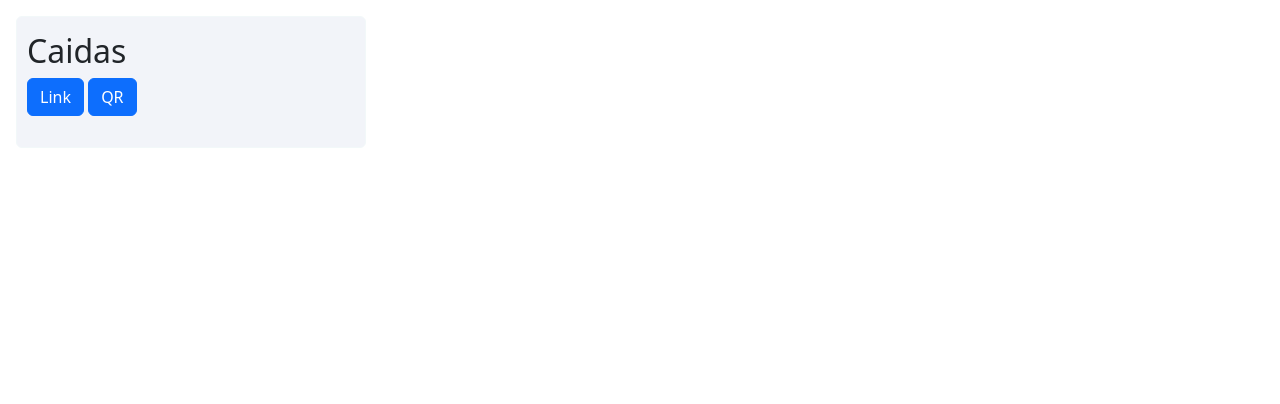
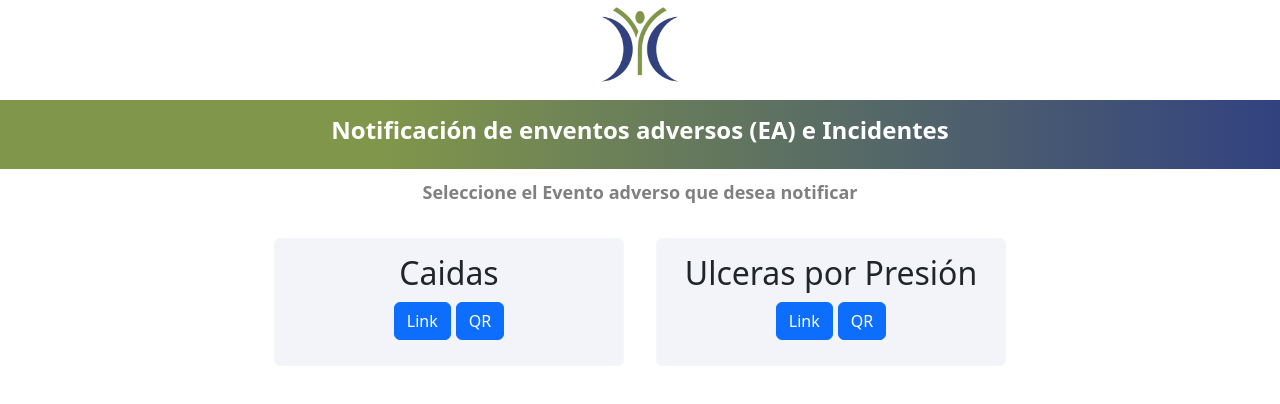
Before and after one commit to Geer68/cdcadversos, a plain HTML site: page index.html in a window 1280 px wide. Drawn offline with nearby package versions, Linux system fonts and the light colour scheme.

Commit message:
titulos y tarjetas beta

```diff
--- a/index.html
+++ b/index.html
@@ -13,23 +13,64 @@
 </head>
 
 <body>
+  <div class="logo">
+    <img src="cdc-logo.png" alt="logo-clinica-de-cuyo">
+  </div>
+  <div class="suscribe">
+    <div>
+      <h4 style="font-weight: bold;">Notificación de enventos adversos (EA) e Incidentes</h4>
+    </div>
+  </div>
+  <div class="texto">
+    <p>Seleccione el Evento adverso que desea notificar</p>
+  </div>
+
+  <div class="card-wrap">
+
     <article>
+      <div class="tittleCard">
         <h2>Caidas</h2>
-        <p>
-            <button type="button" class="btn btn-primary">Link</button>
-            <button class="btn btn-primary" type="button" data-bs-toggle="collapse" data-bs-target="#collapseExample" aria-expanded="false" aria-controls="collapseExample" href="https://form.jotform.com/222692976561064"> QR</button>
-        </p>
+      </div>
+      <div class="botones">
+        <a class="btn btn-primary" href="https://form.jotform.com/222692976561064" role="button">Link</a>
+
+        <button class="btn btn-primary" type="button" data-bs-toggle="collapse" data-bs-target="#collapseExample"
+          aria-expanded="false" aria-controls="collapseExample"> QR</button>
+      </div>
+
       <div class="collapse" id="collapseExample">
-            <div class="card card-body" style="background-color: rgba(53, 157, 69, 0.738);">
+        <div class="card card-body" style="background-color: rgba(157, 150, 53, 0.268);">
           <h3>Porfavor escanee el siguiente codigo</h3>
           <img src="qr/caidas.svg" alt="">
         </div>
       </div>
-          <a href=""></a>
     </article>
+
+    <article>
+      <div class="tittleCard">
+        <h2>Ulceras por Presión</h2>
+      </div>
+      <div class="botones">
+        <a class="btn btn-primary" href="https://form.jotform.com/222692976561064" role="button">Link</a>
+
+        <button class="btn btn-primary" type="button" data-bs-toggle="collapse" data-bs-target="#collapseExample"
+          aria-expanded="false" aria-controls="collapseExample"> QR</button>
+      </div>
+
+      <div class="collapse" id="collapseExample">
+        <div class="card card-body" style="background-color: rgba(231, 219, 54, 0.268);">
+          <h3>Porfavor escanee el siguiente codigo</h3>
+          <img src="qr/caidas.svg" alt="">
+        </div>
+      </div>
+    </article>
+
+  </div>
+
+
 
 </body>
 <script src="https://cdn.jsdelivr.net/npm/bootstrap@5.2.2/dist/js/bootstrap.bundle.min.js"
-    integrity="sha384-OERcA2EqjJCMA+/3y+gxIOqMEjwtxJY7qPCqsdltbNJuaOe923+mo//f6V8Qbsw3"
-    crossorigin="anonymous"></script>
+  integrity="sha384-OERcA2EqjJCMA+/3y+gxIOqMEjwtxJY7qPCqsdltbNJuaOe923+mo//f6V8Qbsw3" crossorigin="anonymous"></script>
+
 </html>
--- /dev/null
+++ b/style.scss
@@ -0,0 +1,111 @@
+article {
+    display: block;
+    top: 0px;
+    position: relative;
+    max-width: 350px;
+    background-color: #f2f4f9;
+    border-radius: 6px;
+    padding: 15px 10px;
+    margin: 1rem;
+    text-decoration: none;
+    z-index: 0;
+    overflow: hidden;
+    border: 1px solid #f2f8f9;
+}
+
+.card card-body {
+    display: flex;
+    justify-items: center;
+    justify-content: center;
+}
+
+img {
+    border-radius: 0.5rem;
+}
+
+
+
+//LIMPIOOOOOOOOOOOOOOOOOOOOOOOOOOOOOOOOOOOOOOOOOOOOO
+
+.suscribe {
+    margin-top: 15px;
+    align-items: center;
+    background: -webkit-gradient(linear, left top, right top, color-stop(55%, #80964a), to(#324280));
+    background: -webkit-linear-gradient(left, #324280(197, 168, 24) 55%, #324280);
+    background: linear-gradient(90deg, #80964a 30%, #324280);
+    color: #fff;
+    display: flex;
+    -webkit-justify-content: space-between;
+    justify-content: center;
+    padding: 16px;
+
+    div {
+        display: flex;
+        justify-content: center;
+        justify-items: center;
+    }
+}
+
+.logo {
+    display: flex;
+    justify-content: center;
+
+    img {
+        max-width: 80px;
+        margin-top: 5px;
+    }
+}
+
+.texto {
+    display: flex;
+    justify-content: center;
+
+    p {
+        font-size: large;
+        font-weight: bold;
+        color: gray;
+        margin-top: 10px;
+    }
+}
+
+.card-wrap {
+    display: flex;
+    flex-flow: wrap;
+    justify-content: center;
+
+    article {
+        display: flex;
+        flex-direction: column;
+        min-width: 350px;
+        min-height: 100px;
+
+        .tittleCard {
+            display: flex;
+            justify-content: center;
+            align-items: center;
+
+            h2 {
+                margin: 0 0 10px;
+                width: auto;
+                justify-content: center;
+                justify-self: center;
+            }
+
+        }
+
+        .botones {
+            margin-bottom: 10px;
+            display: flex;
+            justify-content: center;
+
+            button {
+                margin-left: 5px;
+            }
+        }
+
+
+
+    }
+
+
+}
```
Also changed, not shown: style.css, 1 other file. Lines whose indentation alone changed are shown as unchanged.
